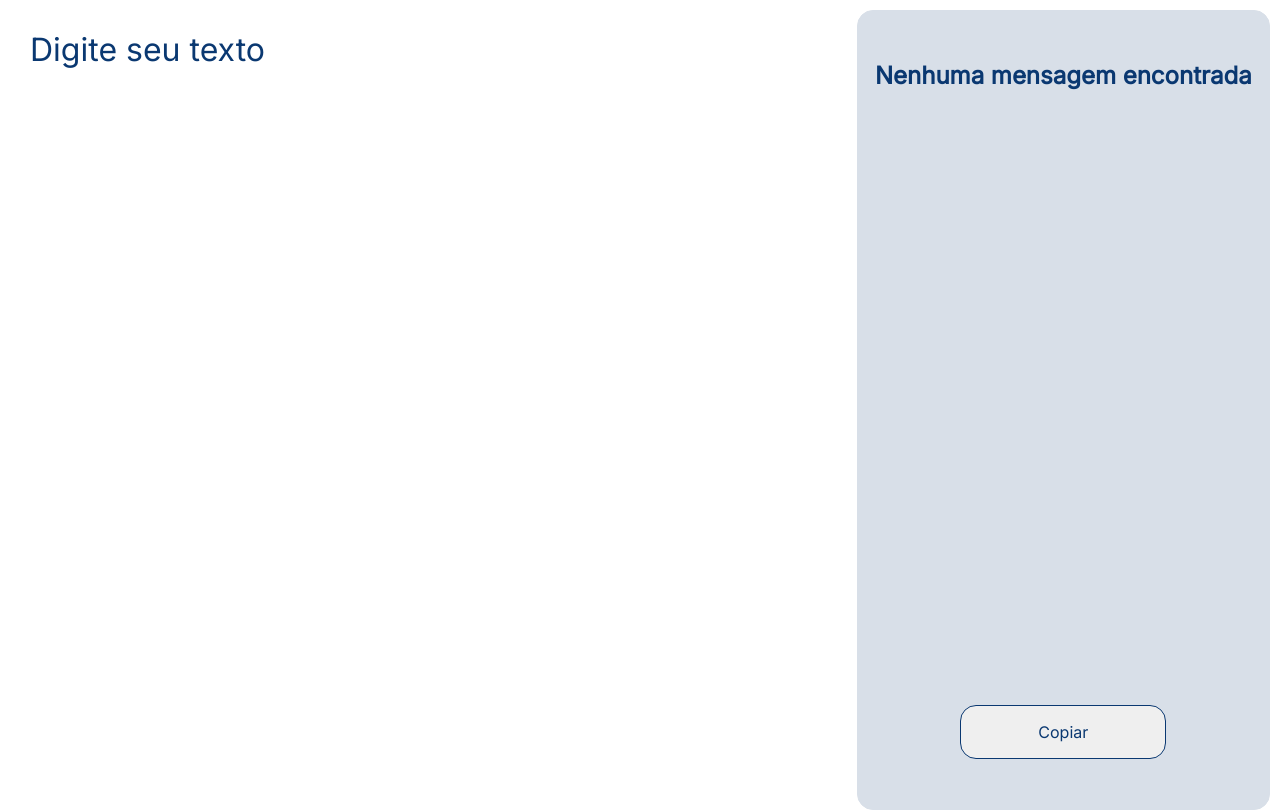
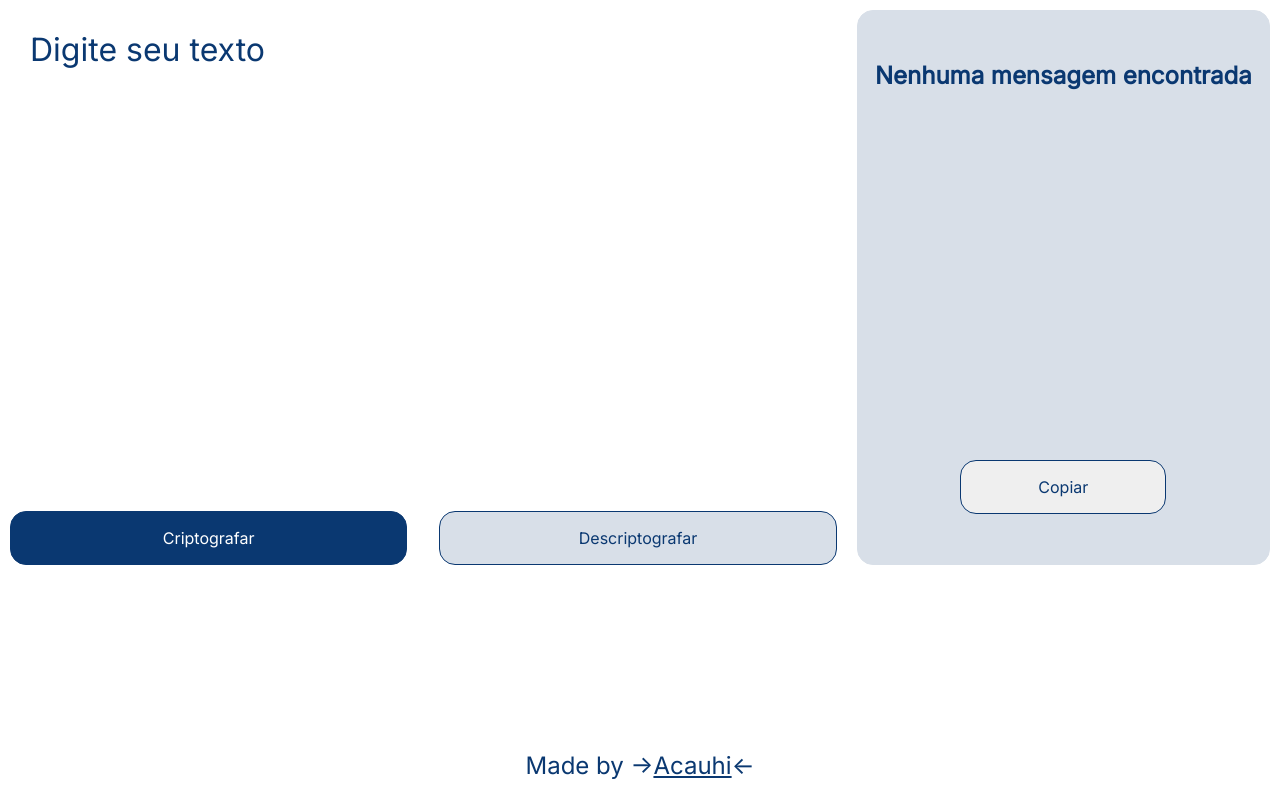
Before and after one commit to Acauhi99/encryptor, a plain HTML site: page index.html in a window 1280 px wide. Shown: the top 811 px of the page. Drawn offline with Linux system fonts and the light colour scheme.

Commit message:
pdate footer/conteiner input principal

```diff
--- a/css/style.css
+++ b/css/style.css
@@ -31,7 +31,14 @@ button {
   border-radius: 5px;
 }
 
-.text__input {
+.content {
+  display: grid;
+  grid-template-columns: 2fr 1fr;
+  gap: 20px;
+  margin: 10px;
+}
+
+.content__text__input {
   resize: none;
   background-color: var(--third-color);
   border: 0;
@@ -44,15 +51,8 @@ button {
   padding: 20px 20px;
 }
 
-.text__input::placeholder {
+.content__text__input::placeholder {
   color: var(--second-color);
-}
-
-.content {
-  display: grid;
-  grid-template-columns: 2fr 1fr;
-  gap: 20px;
-  margin: 10px;
 }
 
 .content__buttons {
@@ -118,7 +118,13 @@ button {
   background-color: var(--main-color);
   border: 1px solid var(--main-color);
   border-radius: 16px;
-  height: 800px;
+  height: 300%;
+}
+
+.content__text__input__conteiner {
+  display: flex;
+  flex-direction: column;
+  height: 300%;
 }
 
 .content__text__output__p {
@@ -131,7 +137,12 @@ button {
   text-align: center;
   font-family: var(--primary-font);
   font-size: 1.5rem;
-  padding-top: 7.5rem;
+  position: absolute;
+  bottom: 0;
+  right: 0;
+  left: 0;
+  flex: 0 0 auto;
+  padding-bottom: 20px;
 }
 
 .baseboard__link {
--- a/index.html
+++ b/index.html
@@ -13,7 +13,7 @@
     <main class="content">
       <div class="content__text__input__conteiner">
         <textarea
-          class="text__input"
+          class="content__text__input"
           id="inputText"
           placeholder="Digite seu texto"
         ></textarea>
```
